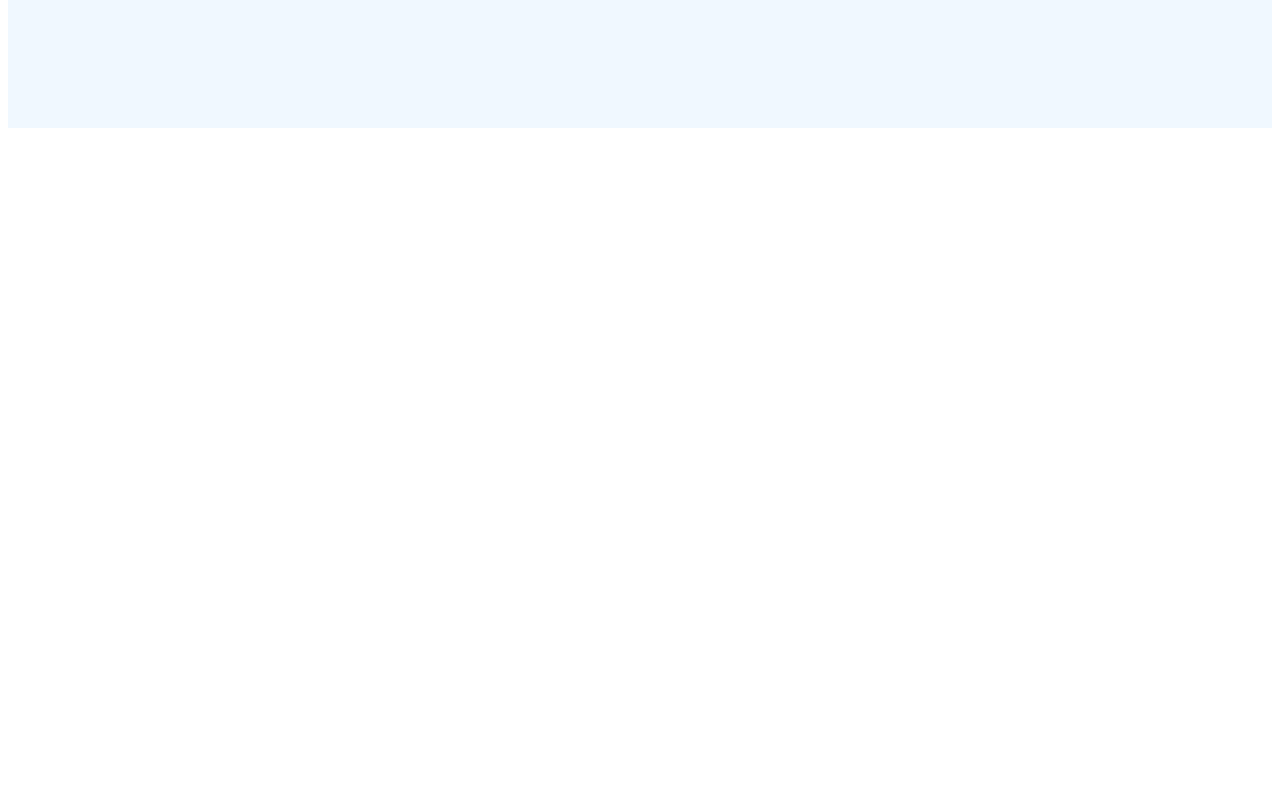
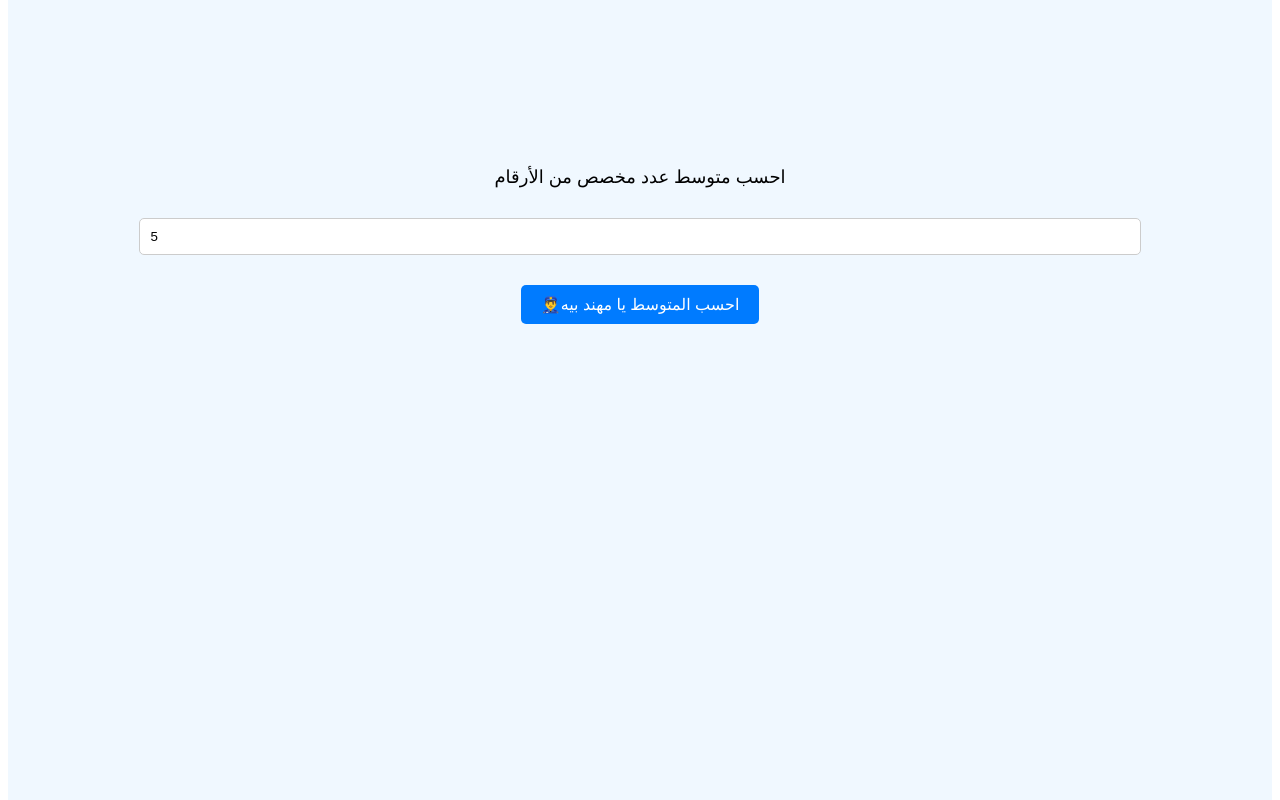
Before and after one commit to mohamedfathy32/mohand, a React (Vite) app: page / in a window 1280 px wide. Shown: the part 720-1520 px from the top of the page. Before the commit the page ends 856 px from the top, so only its background shows below. Built offline with nearby package versions, Linux system fonts and the light colour scheme.

Commit message:
talabat mohand basha end

```diff
--- a/src/App.jsx
+++ b/src/App.jsx
@@ -1,14 +1,15 @@
-
-import './App.css'
-import AverageCalculator from './AverageCalculator'
+import React from "react";
+import { NightModeProvider } from "./NightModeContext.jsx";
+import AverageCalculator from "./AverageCalculator";
+import AverageCalculatorDaynamic from "./AverageCalculatorDaynamic";
 
 function App() {
-
   return (
-    <>
-     <AverageCalculator/>
-    </>
-  )
+    <NightModeProvider>
+      <AverageCalculator />
+      <AverageCalculatorDaynamic />
+    </NightModeProvider>
+  );
 }
 
-export default App
+export default App;
--- a/src/AverageCalculator.jsx
+++ b/src/AverageCalculator.jsx
@@ -1,10 +1,12 @@
 import { useState } from "react";
+import { useNightMode } from "./NightModeContext.jsx"; // استيراد السياق
 
 function AverageCalculator() {
   const [numbers, setNumbers] = useState(["", "", "", "", ""]);
   const [average, setAverage] = useState(null);
   const [error, setError] = useState("");
-  const [isNightMode, setIsNightMode] = useState(false);
+
+  const { isNightMode, toggleNightMode } = useNightMode(); // استخدام السياق هنا
 
   const handleInputChange = (index, value) => {
     const newNumbers = [...numbers];
@@ -26,10 +28,6 @@ function AverageCalculator() {
     setError("");
   };
 
-  const toggleNightMode = () => {
-    setIsNightMode((prevMode) => !prevMode);
-  };
-
   return (
     <div
       style={{
@@ -43,14 +41,7 @@ function AverageCalculator() {
       }}
     >
       <div style={{ textAlign: "right", marginBottom: "20px" }}>
-        <label
-          style={{
-            display: "inline-block",
-            position: "relative",
-            width: "50px",
-            height: "25px",
-          }}
-        >
+        <label style={{ display: "inline-block", position: "relative", width: "50px", height: "25px" }}>
           <input
             type="checkbox"
             checked={isNightMode}
@@ -87,9 +78,7 @@ function AverageCalculator() {
       </div>
 
       <h1 style={{ color: isNightMode ? "#4CAF50" : "#007BFF" }}>Hello Mohand 👋</h1>
-      <p style={{ fontSize: "18px", marginBottom: "30px" }}>
-        احسب متوسط 5 أرقام
-      </p>
+      <p style={{ fontSize: "18px", marginBottom: "30px" }}>احسب متوسط 5 أرقام</p>
       {numbers.map((num, index) => (
         <input
           key={index}
--- /dev/null
+++ b/src/AverageCalculatorDaynamic.jsx
@@ -0,0 +1,140 @@
+import { useState } from "react";
+import { useNightMode } from "./NightModeContext.jsx"; // استيراد السياق
+
+export default function AverageCalculatorDaynamic() {
+  const [numbers, setNumbers] = useState([]);
+  const [numCount, setNumCount] = useState(5); // Default to 5 numbers
+  const [average, setAverage] = useState(null);
+  const [error, setError] = useState("");
+
+  const { isNightMode } = useNightMode(); // استخدام السياق هنا
+
+  const handleInputChange = (index, value) => {
+    const newNumbers = [...numbers];
+    newNumbers[index] = value;
+    setNumbers(newNumbers);
+  };
+
+  const handleNumCountChange = (value) => {
+    const count = parseInt(value, 10);
+    if (!isNaN(count) && count > 0) {
+      setNumCount(count);
+      setNumbers(Array(count).fill("")); // Reset the numbers array
+    }
+  };
+
+  const calculateAverage = () => {
+    const validNumbers = numbers.map((num) => parseFloat(num)).filter((num) => !isNaN(num));
+
+    if (validNumbers.length !== numCount) {
+      setError(`انا اسف يحبيب اخوك بس لازم تدخل ${numCount} رقم`);
+      setAverage(null);
+      return;
+    }
+
+    const sum = validNumbers.reduce((acc, curr) => acc + curr, 0);
+    setAverage(sum / validNumbers.length);
+    setError("");
+    setNumbers(Array(numCount).fill(""));
+  };
+
+  return (
+    <div
+      style={{
+        fontFamily: "Arial, sans-serif",
+        backgroundColor: isNightMode ? "#121212" : "#f0f8ff",
+        color: isNightMode ? "#FFF" : "#000",
+        minHeight: "100vh",
+        padding: "20px",
+        textAlign: "center",
+        transition: "background-color 0.3s ease, color 0.3s ease",
+      }}
+    >
+      <p style={{ fontSize: "18px", marginBottom: "30px" }}>
+        احسب متوسط عدد مخصص من الأرقام
+      </p>
+
+      <input
+        type="number"
+        value={numCount}
+        placeholder="عدد الأرقام"
+        onChange={(e) => handleNumCountChange(e.target.value)}
+        style={{
+          display: "block",
+          margin: "10px auto",
+          padding: "10px",
+          width: "80%",
+          borderRadius: "5px",
+          border: "1px solid #ccc",
+          backgroundColor: isNightMode ? "#333" : "#FFF",
+          color: isNightMode ? "#FFF" : "#000",
+          transition: "background-color 0.3s ease, color 0.3s ease",
+        }}
+      />
+
+      {/* حاوية Flex لعرض المدخلات بشكل أفقي */}
+      <div
+        style={{
+          display: "flex",
+          flexWrap: "wrap",
+          justifyContent: "center",
+          gap: "20px", // المسافة بين المدخلات
+          marginTop: "10px",
+        }}
+      >
+        {numbers.map((num, index) => (
+          <input
+            key={index}
+            type="number"
+            value={num}
+            placeholder={`الرقم ${index + 1}`}
+            onChange={(e) => handleInputChange(index, e.target.value)}
+            style={{
+              width: "40%", // عرض المدخلات ليظهروا جنب بعض
+              paddingBlock: "10px",
+              paddingInline: "5px",
+              borderRadius: "5px",
+              border: "1px solid #ccc",
+              backgroundColor: isNightMode ? "#333" : "#FFF",
+              color: isNightMode ? "#FFF" : "#000",
+              transition: "background-color 0.3s ease, color 0.3s ease",
+            }}
+          />
+        ))}
+      </div>
+
+      <button
+        onClick={calculateAverage}
+        style={{
+          marginTop: "20px",
+          padding: "10px 20px",
+          backgroundColor: isNightMode ? "#4CAF50" : "#007BFF",
+          color: "#FFF",
+          border: "none",
+          borderRadius: "5px",
+          cursor: "pointer",
+          fontSize: "16px",
+          transition: "background-color 0.3s ease",
+        }}
+      >
+        👮‍♂️احسب المتوسط يا مهند بيه
+      </button>
+
+      {error && (
+        <p style={{ color: "red", marginTop: "20px", fontWeight: "bold" }}>{error}</p>
+      )}
+      {average !== null && (
+        <p
+          style={{
+            marginTop: "20px",
+            fontSize: "20px",
+            color: isNightMode ? "#FFEB3B" : "#28a745",
+            fontWeight: "bold",
+          }}
+        >
+          🫡المتوسط هو: {average} يا باشا
+        </p>
+      )}
+    </div>
+  );
+}
--- /dev/null
+++ b/src/NightModeContext.jsx
@@ -0,0 +1,18 @@
+// NightModeContext.js
+import { createContext, useContext, useState } from "react";
+
+const NightModeContext = createContext();
+
+export const useNightMode = () => useContext(NightModeContext);
+
+export const NightModeProvider = ({ children }) => {
+  const [isNightMode, setIsNightMode] = useState(false);
+
+  const toggleNightMode = () => setIsNightMode(prevMode => !prevMode);
+
+  return (
+    <NightModeContext.Provider value={{ isNightMode, toggleNightMode }}>
+      {children}
+    </NightModeContext.Provider>
+  );
+};
```
